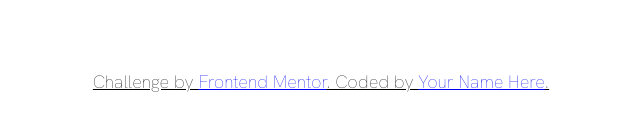
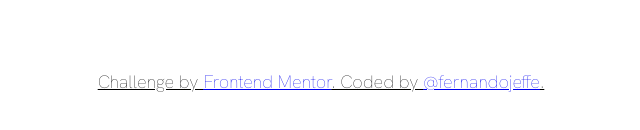
Before and after one commit to fernandojeffe/SiteCursoEmVideo, a plain HTML site: page frontrendMentor/results-summary-component-main/results-summary-component-main/index.html in a window 1280 px wide. Shown: the part 530-660 px from the top of the page, 319-959 px from the left. Drawn offline with Linux system fonts and the light colour scheme.

Commit message:
Update index.html

```diff
--- a/frontrendMentor/results-summary-component-main/results-summary-component-main/index.html
+++ b/frontrendMentor/results-summary-component-main/results-summary-component-main/index.html
@@ -69,7 +69,7 @@
   </main>
   <footer>
     <div class="attribution">Challenge by <a href="https://www.frontendmentor.io?ref=challenge" target="_blank">Frontend Mentor</a>.
-      Coded by <a href="#">Your Name Here</a>.
+      Coded by <a href="#">@fernandojeffe</a>.
     </div>
   </footer>
 </body>
```
